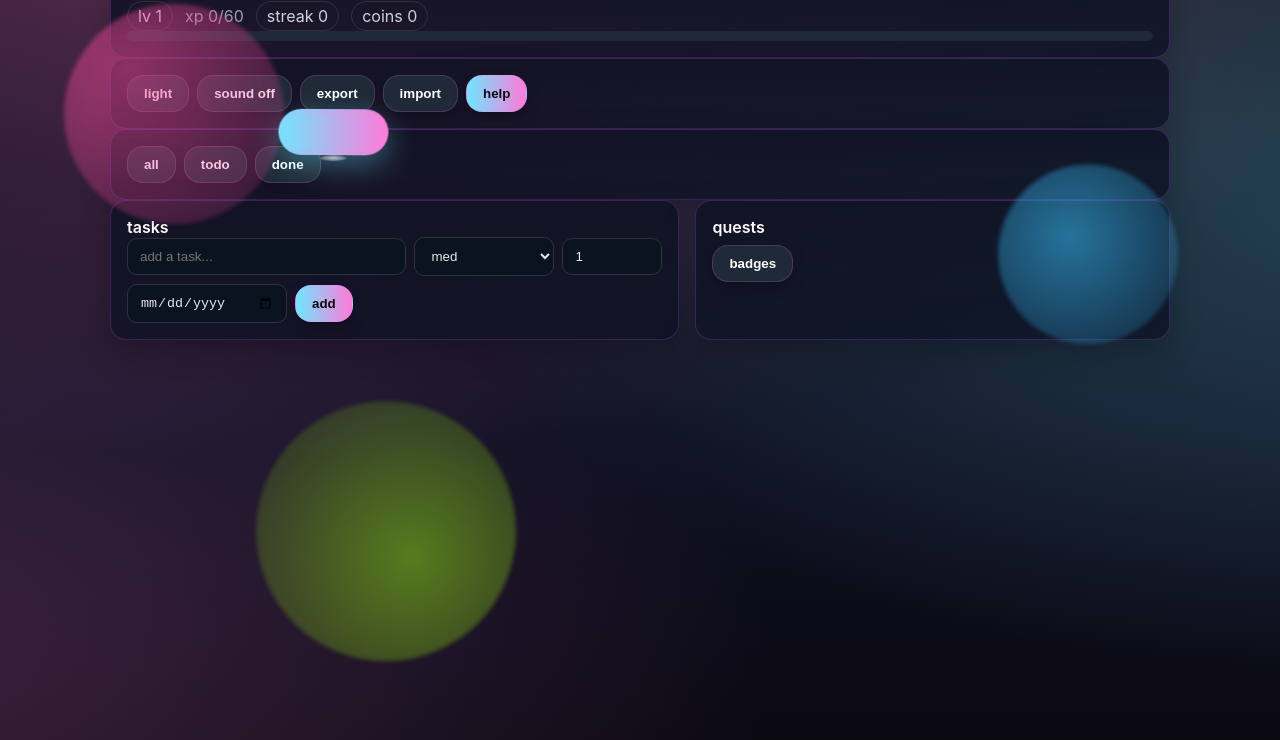
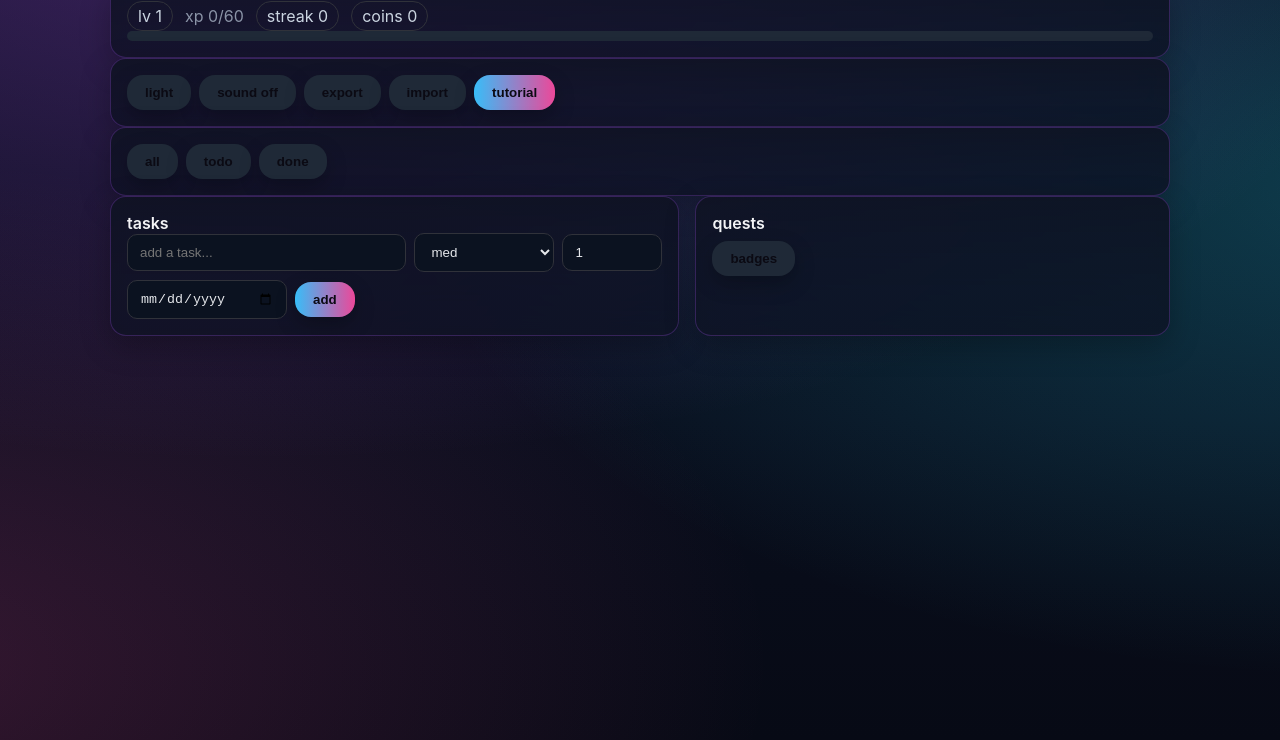
Before and after one commit to GargiPandeyy/Taskager, a plain HTML site: page index.html in a window 1280 px wide. Shown: the part 60-800 px from the top of the page. Drawn offline with Linux system fonts and the light colour scheme.

Commit message:
feat: candy theme ui, remove flying scene, add tutorial modal

```diff
--- a/styles.css
+++ b/styles.css
@@ -1,8 +1,8 @@
-:root{--bg:#0b0a13;--panel:#121223;--muted:#9aa3b2;--text:#fff9fb;--accent:#ff7ad9;--accent-2:#6ee7ff;--success:#22c55e;--warn:#f59e0b;--danger:#ef4444;--pink:#ff7ad9;--lime:#b3ff5a;--sky:#6ee7ff}
-:root[data-theme="light"]{--bg:#fff5fb;--panel:#ffffff;--muted:#667085;--text:#0f172a;--accent:#ff7ad9;--accent-2:#22d3ee;--pink:#ff7ad9;--lime:#86efac;--sky:#67e8f9}
+:root{--bg:#06080f;--panel:#0f1322;--muted:#8b94a7;--text:#f3f4f6;--accent:#a855f7;--accent-2:#22d3ee;--success:#16a34a;--warn:#f59e0b;--danger:#ef4444;--pink:#ec4899;--lime:#84cc16;--sky:#38bdf8}
+:root[data-theme="light"]{--bg:#f8fafc;--panel:#ffffff;--muted:#64748b;--text:#0f172a;--accent:#a855f7;--accent-2:#06b6d4;--pink:#db2777;--lime:#65a30d;--sky:#0ea5e9}
 *{box-sizing:border-box}
 html,body,#app{height:100%}
-body{margin:0;background:radial-gradient(1200px 600px at 20% -10%,rgba(255,122,217,.35),transparent),radial-gradient(1000px 500px at 110% 30%,rgba(110,231,255,.25),transparent),radial-gradient(900px 500px at -10% 90%,rgba(255,122,217,.2),transparent),linear-gradient(180deg,#0b0a13 0%,#0f1022 60%,#0b0a13 100%);color:var(--text);font-family:Inter,system-ui,Segoe UI,Roboto,Helvetica,Arial,sans-serif;-webkit-font-smoothing:antialiased;-moz-osx-font-smoothing:grayscale;overflow-x:hidden}
+body{margin:0;background:radial-gradient(1200px 600px at 20% -10%,rgba(168,85,247,.35),transparent),radial-gradient(1000px 500px at 110% 30%,rgba(34,211,238,.25),transparent),radial-gradient(900px 500px at -10% 90%,rgba(236,72,153,.2),transparent),linear-gradient(180deg,#070a15 0%,#090e1d 60%,#070a15 100%);color:var(--text);font-family:Inter,system-ui,Segoe UI,Roboto,Helvetica,Arial,sans-serif;-webkit-font-smoothing:antialiased;-moz-osx-font-smoothing:grayscale;overflow-x:hidden}
 .container{max-width:1100px;margin:0 auto;padding:20px}
 .brand{display:flex;align-items:center;gap:10px;font-weight:700;font-size:20px}
 .grid{display:grid;grid-template-columns:1.2fr 1fr;gap:16px}
@@ -16,24 +16,14 @@ body{margin:0;background:radial-gradient(1200px 600px at 20% -10%,rgba(255,122,2
 .chip.prio-med{border-color:#3a2b1c;color:#facc15}
 .chip.prio-high{border-color:#3d1c1c;color:#fca5a5}
 .input{width:100%;padding:10px 12px;border-radius:10px;border:1px solid #30323a;background:#0b1220;color:#e5e7eb}
-.btn{appearance:none;border:0;border-radius:16px;background:var(--panel);color:white;padding:10px 16px;font-weight:700;cursor:pointer;box-shadow:0 6px 14px rgba(0,0,0,.25);border:1px solid rgba(255,122,217,.2)}
-.btn.candy{background:linear-gradient(90deg,var(--sky),var(--pink));color:#0b0a13}
+.btn{appearance:none;border:0;border-radius:16px;background:linear-gradient(90deg,var(--sky),var(--pink));color:#0b0a13;padding:10px 18px;font-weight:800;cursor:pointer;box-shadow:0 8px 20px rgba(0,0,0,.25)}
 .btn.secondary{background:#1f2937}
 .list{display:flex;flex-direction:column;gap:10px}
-.task{display:flex;align-items:center;justify-content:space-between;padding:12px 14px;border:1px solid rgba(255,122,217,.18);border-radius:14px;background:linear-gradient(180deg,rgba(18,18,35,.9),rgba(18,18,35,.78));box-shadow:0 8px 24px rgba(0,0,0,.25)}
+.task{display:flex;align-items:center;justify-content:space-between;padding:10px 12px;border:1px solid #2a2d36;border-radius:12px;background:#0d1424}
 .title{font-weight:600}
 .actions{display:flex;gap:8px}
 @media (max-width:900px){.grid{grid-template-columns:1fr}}
 
-#scene{position:fixed;inset:0;overflow:hidden;pointer-events:none;z-index:0}
-.orb{position:absolute;border-radius:9999px;filter:blur(2px);opacity:.7;animation:float 10s ease-in-out infinite}
-.orb.pink{background:radial-gradient(circle at 30% 30%,rgba(236,72,153,.8),rgba(236,72,153,.15));}
-.orb.sky{background:radial-gradient(circle at 40% 40%,rgba(56,189,248,.8),rgba(56,189,248,.12));}
-.orb.lime{background:radial-gradient(circle at 60% 60%,rgba(132,204,22,.8),rgba(132,204,22,.12));}
-.ufo{position:absolute;width:110px;height:46px;border-radius:999px;background:linear-gradient(90deg,var(--sky),var(--pink));box-shadow:0 10px 28px rgba(110,231,255,.35),0 0 0 6px rgba(255,122,217,.08) inset;animation:zigzag 14s ease-in-out infinite}
-.ufo:after{content:"";position:absolute;left:50%;top:100%;transform:translateX(-50%);width:26px;height:6px;background:radial-gradient(ellipse at center,rgba(250,250,250,.7),rgba(250,250,250,0));border-radius:50%}
-
+/* removed flying scene */
 @keyframes float{0%,100%{transform:translateY(0)}50%{transform:translateY(-16px)}}
 @keyframes shine{0%{background-position:0% 50%}100%{background-position:200% 50%}}
-/* removed stars/clouds */
-@keyframes zigzag{0%{transform:translate(0,0) rotate(-2deg)}25%{transform:translate(10vw,-2vh) rotate(3deg)}50%{transform:translate(20vw,1vh) rotate(-4deg)}75%{transform:translate(30vw,-1vh) rotate(2deg)}100%{transform:translate(40vw,0) rotate(-2deg)}}
--- a/ui.js
+++ b/ui.js
@@ -2,15 +2,7 @@ const el=(t,p={},c=[])=>{const e=document.createElement(t);Object.entries(p).for
 
 export function render(root,state){
   const container=el('div',{class:'container'})
-  if(!document.getElementById('scene')){
-    const scene=el('div',{id:'scene'})
-    const make=(cls,style)=>{const d=el('div',{class:cls,style});scene.append(d)}
-    make('orb pink',`left:5vw;top:10vh;width:220px;height:220px;animation-delay:0s`)
-    make('orb sky',`right:8vw;top:30vh;width:180px;height:180px;animation-delay:.5s`)
-    make('orb lime',`left:20vw;bottom:8vh;width:260px;height:260px;animation-delay:1s`)
-    make('ufo',`top:22vh;left:8vw`)
-    document.body.append(scene)
-  }
+
   const header=el('div',{class:'row'},[
     el('div',{class:'brand'},['Taskager']),
   ])
@@ -35,7 +27,7 @@ export function render(root,state){
     el('button',{class:'btn secondary',id:'toggle-sound'},[settingsState.sound?'sound on':'sound off']),
     el('button',{class:'btn secondary',id:'btn-export'},['export']),
     el('button',{class:'btn secondary',id:'btn-import'},['import']),
-    el('button',{class:'btn candy',id:'open-help'},['help'])
+    el('button',{class:'btn',id:'open-help'},['tutorial'])
   ])
   const filters=el('div',{class:'row',style:'gap:8px;flex-wrap:wrap'},[
     el('button',{class:'btn secondary filter-all',"data-filter":'all'},['all']),
@@ -52,7 +44,7 @@ export function render(root,state){
     ]),
     el('input',{class:'input',type:'number',name:'estimate',min:'1',value:'1',style:'width:100px'}),
     el('input',{class:'input',type:'date',name:'due',style:'width:160px'}),
-    el('button',{class:'btn candy',type:'submit',title:'add task'},['add'])
+    el('button',{class:'btn',type:'submit',title:'add task'},['add'])
   ])
 
   left.append(el('div',{class:'row'},[el('div',{class:'title'},['tasks'])]))
@@ -71,20 +63,19 @@ export function render(root,state){
       el('div',{class:'list',id:'badges-list'})
     ])
   ]))
-
   right.append(el('div',{id:'help-modal',style:'display:none;position:fixed;inset:0;background:rgba(0,0,0,.6);align-items:center;justify-content:center;z-index:50'},[
-    el('div',{class:'card',style:'max-width:700px;width:92%;max-height:82vh;overflow:auto'},[
+    el('div',{class:'card',style:'max-width:720px;width:92%;max-height:82vh;overflow:auto'},[
       el('div',{class:'row',style:'justify-content:space-between'},[
-        el('div',{class:'title'},['how to use taskager']),
+        el('div',{class:'title'},['how to play taskager']),
         el('button',{class:'btn secondary',id:'close-help'},['close'])
       ]),
       el('div',{class:'list'},[
-        el('div',{class:'task'},['add tasks with a title, priority, estimate and optional due date.']),
-        el('div',{class:'task'},['complete tasks to earn xp, coins and keep streaks.']),
-        el('div',{class:'task'},['claim daily and weekly quests when progress is full.']),
-        el('div',{class:'task'},['badges unlock automatically as you achieve milestones.']),
-        el('div',{class:'task'},['use theme, sound, export/import in settings.']),
-        el('div',{class:'task'},['drag tasks to reorder; use filters to view all/todo/done.'])
+        el('div',{class:'task'},['1. add a task: title + priority + estimate (and optional due date).']),
+        el('div',{class:'task'},['2. complete tasks to earn xp and coins. level up as the bar fills.']),
+        el('div',{class:'task'},['3. keep a daily streak by completing at least one task per day.']),
+        el('div',{class:'task'},['4. finish daily (3) and weekly (10) tasks, then press claim.']),
+        el('div',{class:'task'},['5. badges unlock automatically at milestones in the badges panel.']),
+        el('div',{class:'task'},['6. use filters, drag to reorder, and export/import to back up data.'])
       ])
     ])
   ]))
```
